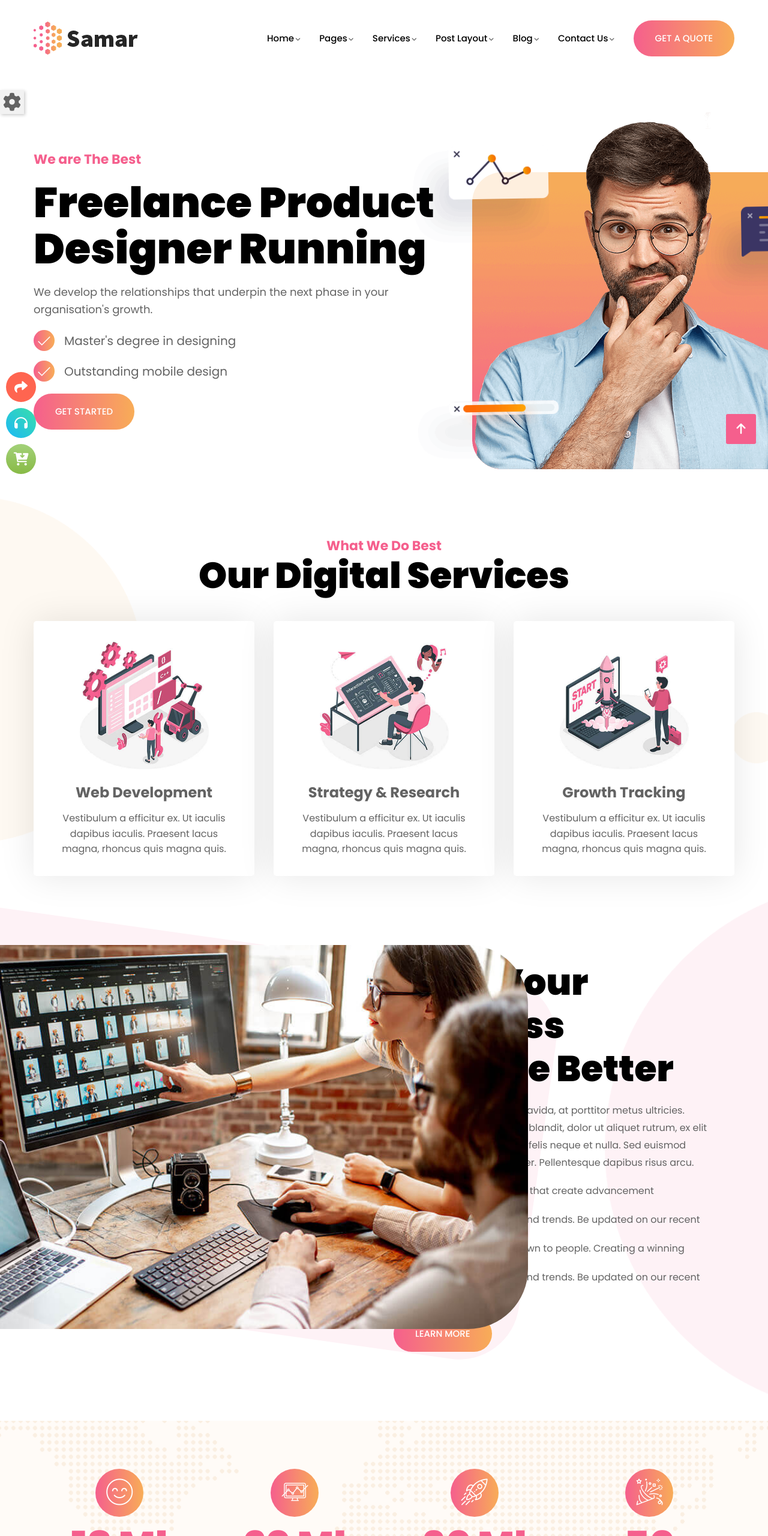
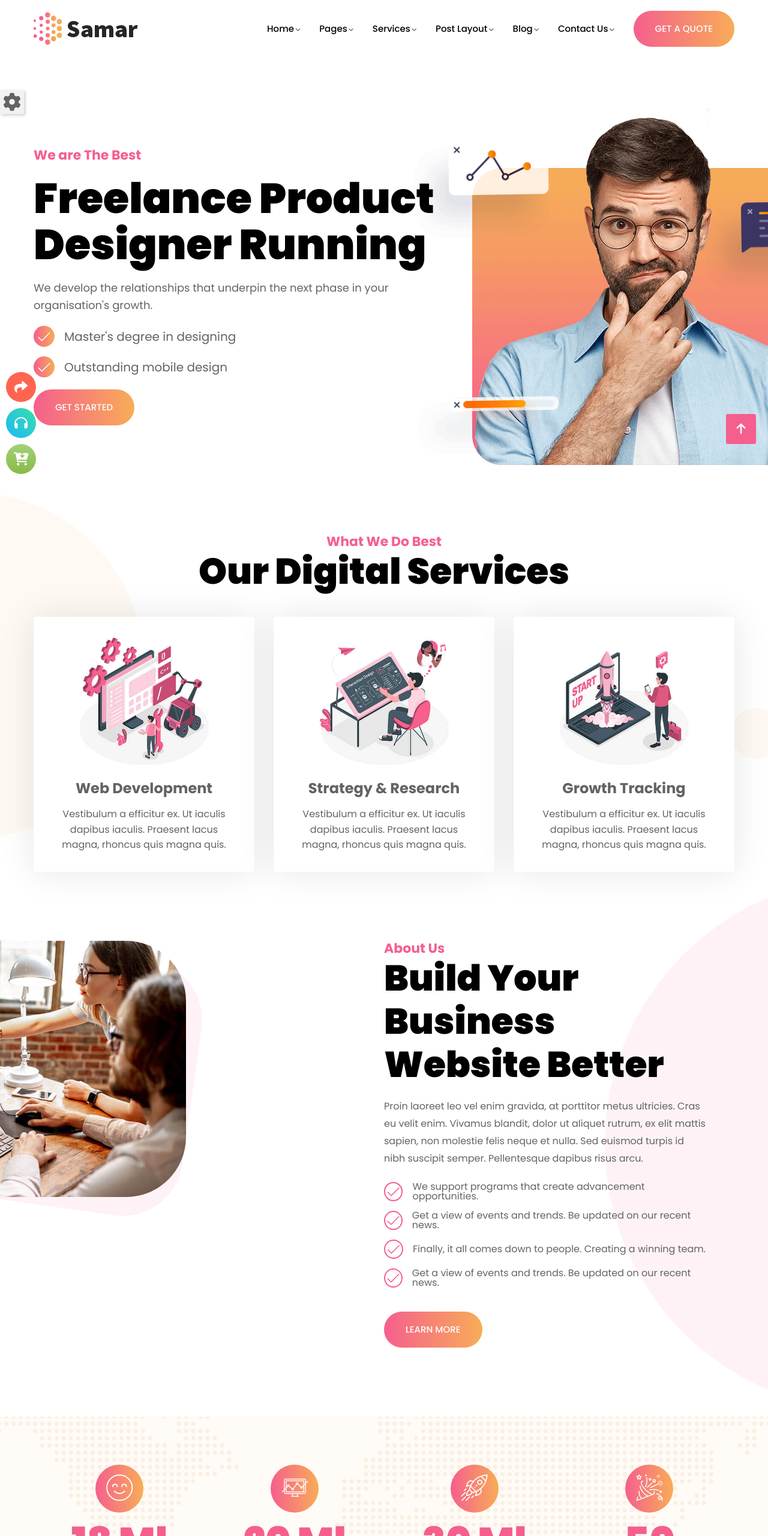
Before and after one commit to khoabt94/clone-samar-page, a plain HTML site: page index.html in a window 1280 px wide. Shown: the top 2560 px of the page at 60% size. Drawn offline with nearby package versions, Linux system fonts and the light colour scheme; some packages are replaced by stand-ins of ours; a script that the page names is missing.

Commit message:
done, chua res

```diff
--- a/css/style.css
+++ b/css/style.css
@@ -4,6 +4,10 @@
 
 .nav__over {
     transition: all 0.5s;
+    width: 100%;
+    position: fixed;
+    top: 0;
+    z-index: 100;
 }
 
 .nav__container {
@@ -35,6 +39,7 @@
     position: relative;
     padding: 5.6rem 0;
     cursor: pointer;
+    transition: all 0.5s;
 }
 
 .nav__link {
@@ -45,13 +50,13 @@
 .nav__sublist {
     min-width: 220px;
     position: absolute;
-    top: 150px;
-    opacity: 0;
+    top: calc(100% + 20px);
+    visibility: hidden;
     background-color: white;
     box-shadow: 0px 1px 40px 0px rgb(0 0 0 / 10%);
     padding: 4px 0;
-    z-index: -1;
     transition: all 0.5s;
+    opacity: 0;
 }
 
 .nav__item:hover .nav__link {
@@ -64,9 +69,9 @@
 }
 
 .nav__item:hover .nav__sublist {
-    top: 127px;
+    top: 100%;
+    visibility:visible;
     opacity: 1;
-    z-index: 1000;
 }
 
 .nav__subitem {
@@ -125,14 +130,9 @@ nav ul li ul li:hover ul {
     background-color: #fff;
 }
 
-/* .nav__over.nav__sticky .nav__item {
+.nav__over.nav__sticky .nav__item {
     padding: 4rem 0;
-} */
-
-/* .nav__over.nav__sticky .nav__sublist {
-    z-index: -1;
-} */
-
+}
 
 
 /* **************************************** */
@@ -147,7 +147,7 @@ nav ul li ul li:hover ul {
     display: grid;
     grid-template-columns: 7fr 5fr;
     align-items: center;
-    padding-top: 6rem;
+    padding-top: 18rem;
 }
 
 .hero__content {
@@ -314,7 +314,12 @@ nav ul li ul li:hover ul {
 }
 
 .about__content {
-    gap: 3.2rem;
+    /* gap: 3.2rem; */
+    display: flex;
+}
+
+.about-left, .about-right {
+    width: 50%;
 }
 
 .about-right {
@@ -367,23 +372,30 @@ nav ul li ul li:hover ul {
 }
 
 .about__img {
-    position: absolute;
-    left: -80px;
-    background: url('../img/pic1.jpg') top center/cover no-repeat;
-    width: 960px;
-    height: 640px;
+    position: relative;
+    left: -80%;
+    width: 50vw;
+    /* height: 640px; */
+    /* border-radius: 0 100px 100px 0; */
+}
+
+.about__img-img {
     border-radius: 0 100px 100px 0;
+    width: 100%;
+    position: relative;
+
 }
 
 .about__img::after {
     content: '';
     position: absolute;
-    width: 100%;
+    top: 0;
+    width: 50vw;
     height: 100%;
     border-radius: 0 100px 100px 0;
     background-color: #fef2f6;
     z-index: -1;
-    right: -20px;
+    right: -13px;
     transform: rotate(8deg);
 }
 
@@ -1662,7 +1674,7 @@ nav ul li ul li:hover ul {
     left: 10px;
     display: flex;
     gap: 10px;
-    z-index: 1000;
+    z-index: 999;
     flex-direction: column;
 }
 
--- a/index.html
+++ b/index.html
@@ -259,9 +259,12 @@
 
         <!-- About -->
         <section class="section-about">
-            <div class="about__img"></div>
-            <div class="about__content container grid grid--2-cols">
-                <div class="about-left"></div>
+            <div class="about__content container">
+                <div class="about-left">
+                    <div class="about__img">
+                        <img src="./img/pic1.jpg" alt="" class="about__img-img">
+                    </div>
+                </div>
                 <div class="about-right">
                     <p class="about__subheading heading-tertiary">About Us</p>
                     <h1 class="about__heading heading-secondary">Build Your <br>Business Website Better</h1>
@@ -994,7 +997,6 @@
 
     <!-- Button On screen -->
     <aside class="bos">
-
         <div class="bos__upfront bos__item--red">
             <div class="bos__icon-container">
                 <i class="bos__icon fa-solid fa-share"></i>
--- a/js/script.js
+++ b/js/script.js
@@ -153,12 +153,12 @@ const activeSticky = (entries) => {
 
 const optionObsSticky = {
     root: null,
-    threshold: 0.04,
+    threshold: 0.03,
     // rootMargin: '-10px',
 }
 
 const stickyObs = new IntersectionObserver(activeSticky, optionObsSticky)
-// stickyObs.observe(main)
+stickyObs.observe(main)
 
 // End <Sticky header>
 // ////////////////////////////////////////////////////
```
